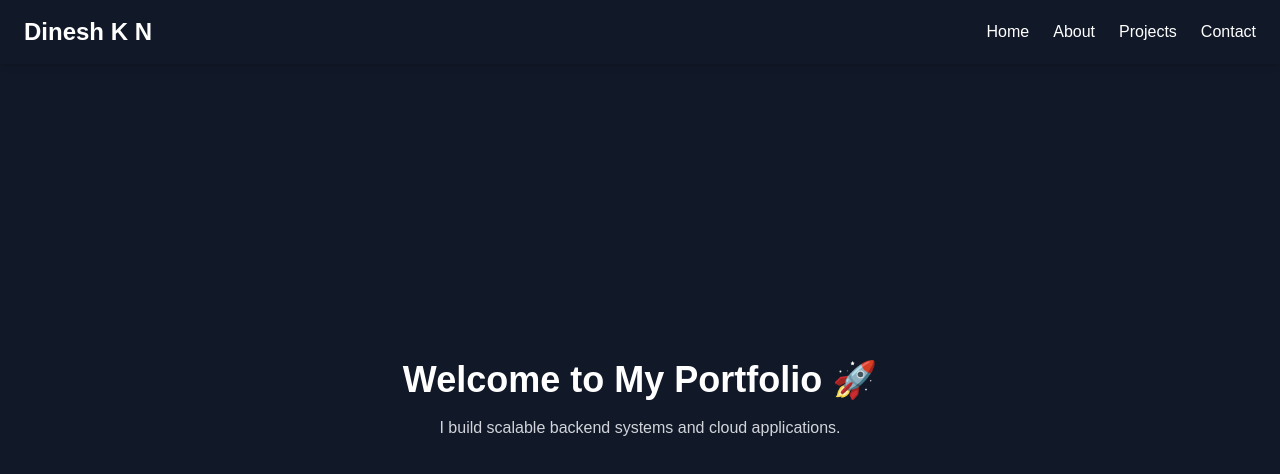
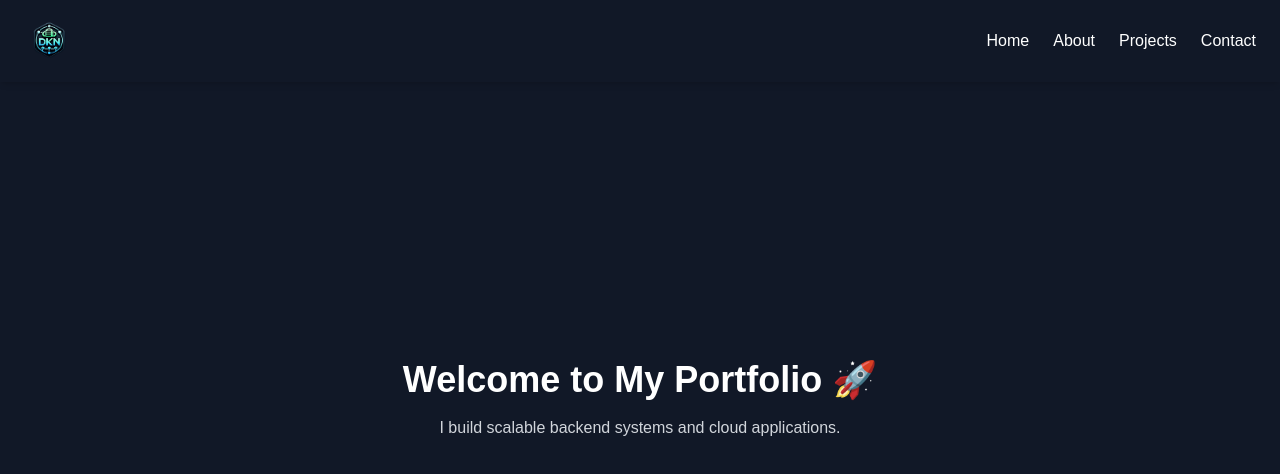
Before and after one commit to kandilidinesh/portfolio-web, a Next.js app: page / in a window 1280 px wide. Shown: the top 474 px of the page. Built offline with nearby package versions, Linux system fonts and the light colour scheme.

Commit message:
Added logo

```diff
--- a/app/layout.js
+++ b/app/layout.js
@@ -1,6 +1,12 @@
 import "@/styles/globals.css";
 import Navbar from "@/components/Navbar";
 import { Analytics } from "@vercel/analytics/react";
+
+export const metadata = {
+    icons: {
+        icon: "/bg_removed.png" // This points to your favicon inside the public folder
+    }
+};
 
 export default function RootLayout({ children }) {
     return (
--- a/components/Navbar.js
+++ b/components/Navbar.js
@@ -1,10 +1,18 @@
 import Link from "next/link";
+import Image from "next/image";
 
 export default function Navbar() {
     return (
         <nav className="bg-gray-900 text-white py-4 fixed top-0 w-full shadow-md">
             <div className="container mx-auto flex justify-between items-center px-6">
-                <h1 className="text-2xl font-bold">Dinesh K N</h1>
+                <Link href="/">
+                    <Image
+                        src="/bg_removed.png"
+                        alt="Dinesh K N Logo"
+                        width={50}
+                        height={20}
+                    />
+                </Link>
                 <div className="space-x-6">
                     <Link
                         href="/"
```
Also changed, not shown: public/bg_removed.png (added).
